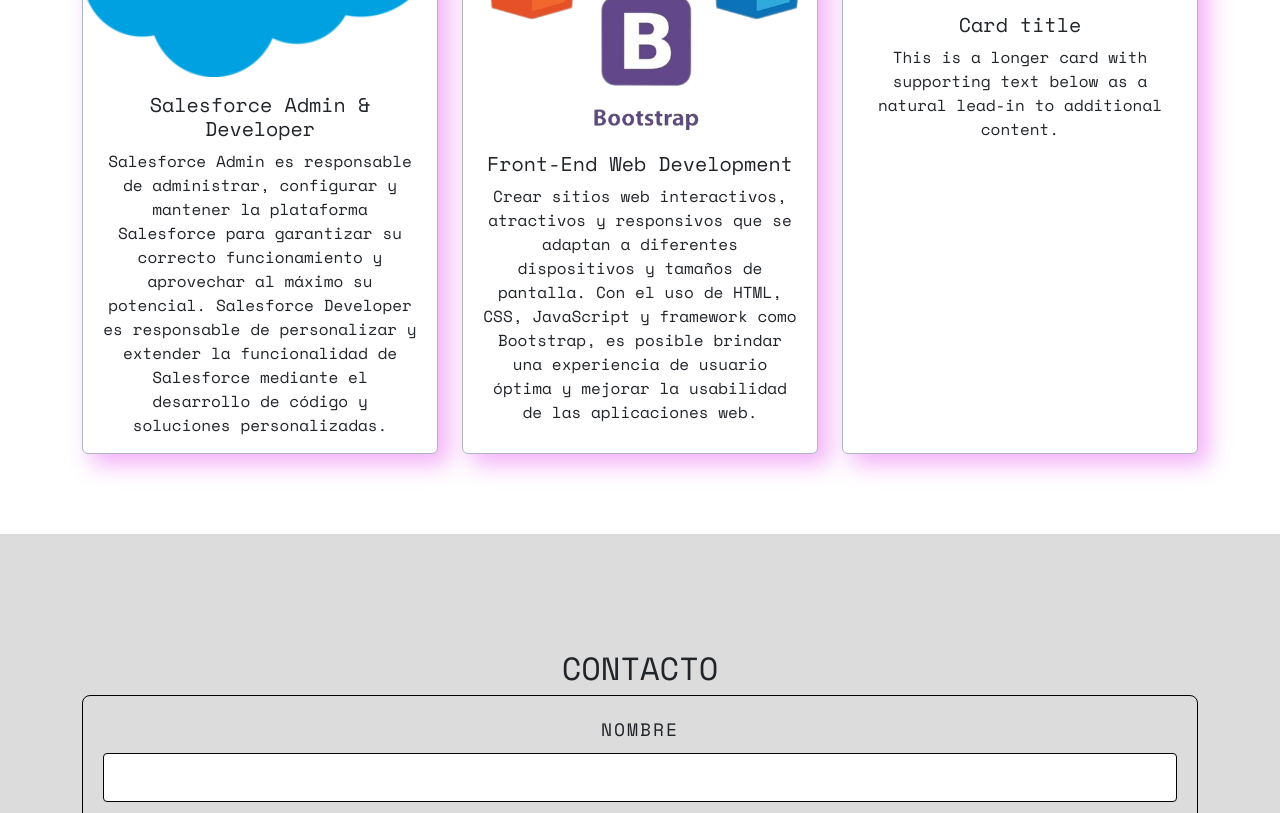
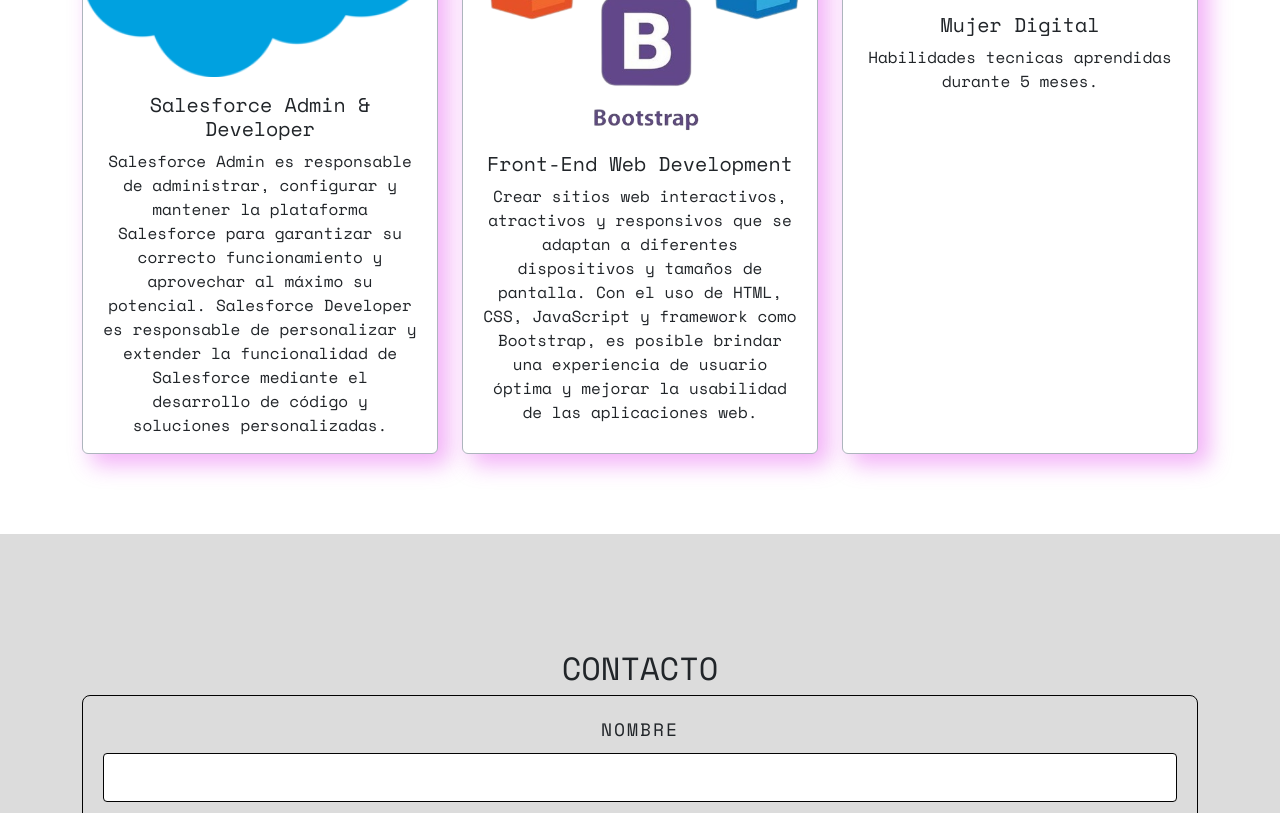
Before and after one commit to danielaemmet/portafolio, a plain HTML site: page index.html in a window 1280 px wide. Shown: the part 1429-2242 px from the top of the page. Drawn offline with nearby package versions, Linux system fonts and the light colour scheme.

Commit message:
Update index.html

```diff
--- a/index.html
+++ b/index.html
@@ -94,6 +94,7 @@
         </section>
 
         <!-- acerca de mi -->
+        <!-- cambiar foto de satoru despues -->
         <section class="about-area" id="about">
             <div class="container-fluid">
                 <div class="row">
@@ -125,6 +126,7 @@
                             </p>
                             </p>
                         </div>
+                         <!-- Agregar CV a Drive y subir enlance -->
                         <div class="d-flex flex-row flex-wrap justify-content-center">
                             <button type="button" class="btn button secondary-button btn-outline-dark id" id="btn3"
                                 href="#">Mi CV</button>
@@ -178,9 +180,8 @@
                         <div class="card h-100 bg-color border border-dark-subtle text-center" id="card-bg">
                             <img src="./assets/LOGOJA.png" class=" card-img-top" alt="...">
                             <div class="card-body">
-                                <h5 class="card-title">Card title</h5>
-                                <p class="card-text">This is a longer card with supporting text below as a natural
-                                    lead-in to additional content.</p>
+                                <h5 class="card-title">Mujer Digital</h5>
+                                <p class="card-text">Habilidades tecnicas aprendidas durante 5 meses.</p>
                             </div>
                         </div>
                     </div>
```
